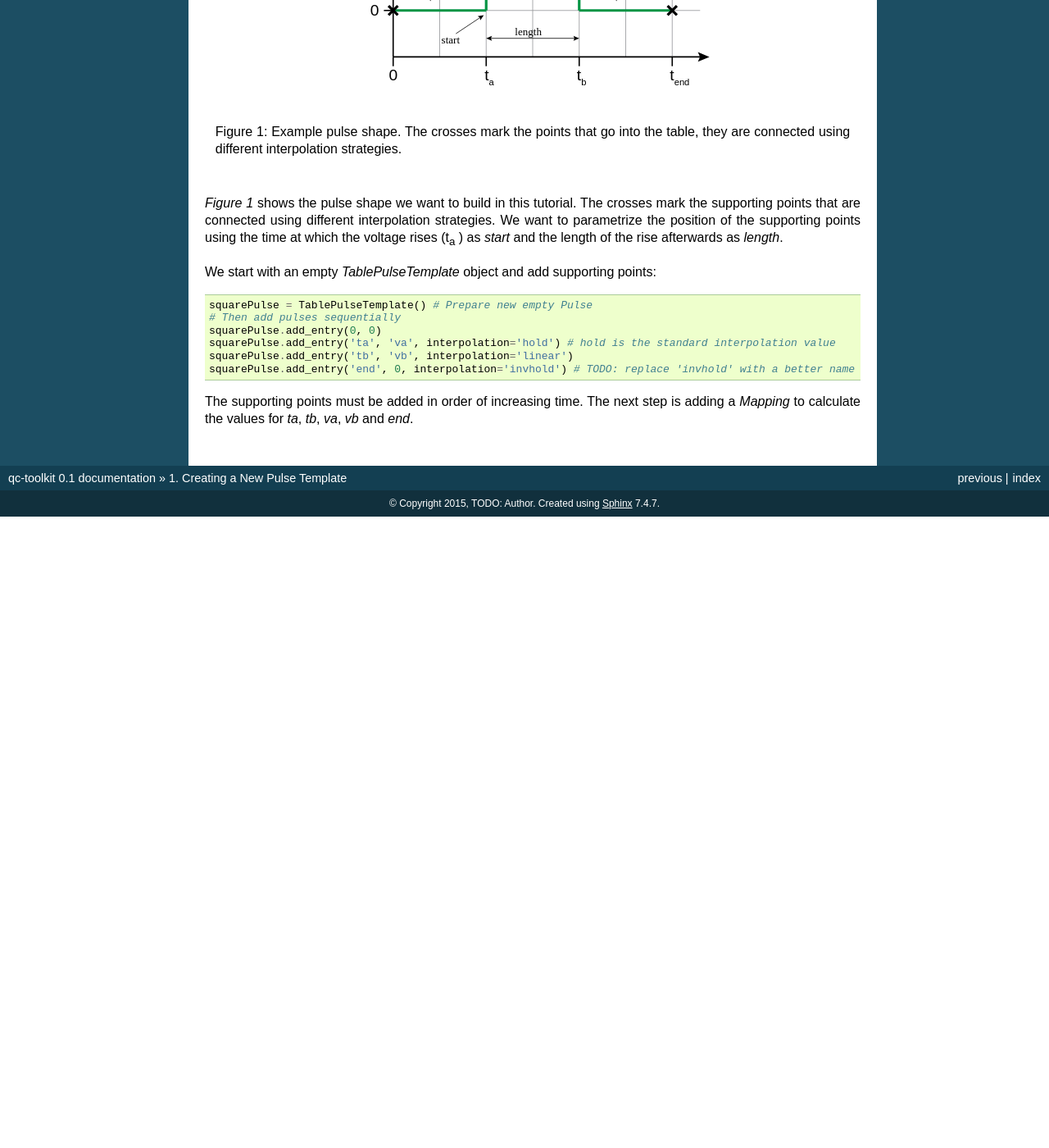
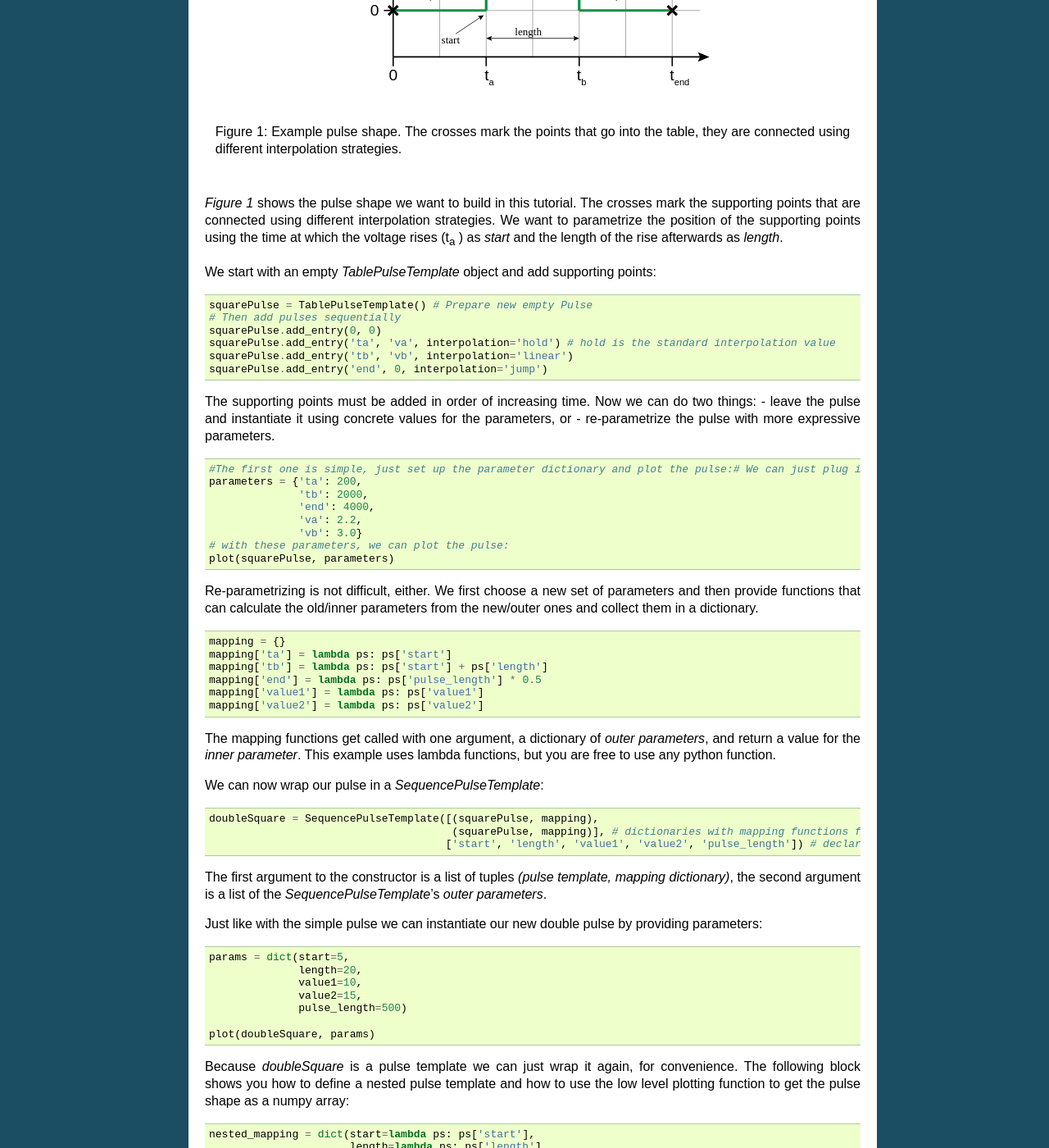
Before and after one commit to qutech/qupulse, a Sphinx documentation site: the page built from doc/source/TablePulseTemplate_example.rst, in a window 1280 px wide and 1400 px high, scrolled down 485 px. Shown: the whole window at 82% size. Built offline with Sphinx 7.4.7, drawn with Linux system fonts in a browser that asks for light colours; before the commit the page ends 1115 px from its top, so only the background shows below that; some of the changed text lies outside the part shown.

Commit message:
improve example and example documentation

```diff
--- a/doc/source/TablePulseTemplate_example.rst
+++ b/doc/source/TablePulseTemplate_example.rst
@@ -24,7 +24,78 @@ We start with an empty `TablePulseTemplate` object and add supporting points::
     squarePulse.add_entry(0, 0)
     squarePulse.add_entry('ta', 'va', interpolation='hold') # hold is the standard interpolation value
     squarePulse.add_entry('tb', 'vb', interpolation='linear')
-    squarePulse.add_entry('end', 0, interpolation='invhold') # TODO: replace 'invhold' with a better name
+    squarePulse.add_entry('end', 0, interpolation='jump')
 
-The supporting points must be added in order of increasing time. The next step is adding a `Mapping` to calculate the
-values for `ta`, `tb`, `va`, `vb` and `end`.
+The supporting points must be added in order of increasing time. Now we can do two things:
+- leave the pulse and instantiate it using concrete values for the parameters, or
+- re-parametrize the pulse with more expressive parameters.
+
+::
+
+    #The first one is simple, just set up the parameter dictionary and plot the pulse:# We can just plug in values for the parameters to get an actual pulse:
+    parameters = {'ta': 200,
+                  'tb': 2000,
+                  'end': 4000,
+                  'va': 2.2,
+                  'vb': 3.0}
+    # with these parameters, we can plot the pulse:
+    plot(squarePulse, parameters)
+
+Re-parametrizing is not difficult, either. We first choose a new set of parameters and then provide functions that can calculate the old/inner parameters from
+the new/outer ones and collect them in a dictionary.
+::
+
+    mapping = {}
+    mapping['ta'] = lambda ps: ps['start']
+    mapping['tb'] = lambda ps: ps['start'] + ps['length']
+    mapping['end'] = lambda ps: ps['pulse_length'] * 0.5
+    mapping['value1'] = lambda ps: ps['value1']
+    mapping['value2'] = lambda ps: ps['value2']
+
+The mapping functions get called with one argument, a dictionary of *outer parameters*, and return a value for the *inner parameter*.
+This example uses lambda functions, but you are free to use any python function.
+
+We can now wrap our pulse in a `SequencePulseTemplate`:
+
+::
+
+    doubleSquare = SequencePulseTemplate([(squarePulse, mapping),
+                                          (squarePulse, mapping)], # dictionaries with mapping functions from external parameters to subtemplate parameters
+                                         ['start', 'length', 'value1', 'value2', 'pulse_length']) # declare the new template's external parameters
+
+The first argument to the constructor is a list of tuples `(pulse template, mapping dictionary)`, the second argument is a list of the `SequencePulseTemplate`'s
+*outer parameters*.
+
+Just like with the simple pulse we can instantiate our new double pulse by providing parameters::
+
+    params = dict(start=5,
+                  length=20,
+                  value1=10,
+                  value2=15,
+                  pulse_length=500)
+
+    plot(doubleSquare, params)
+
+Because `doubleSquare` is a pulse template we can just wrap it again, for convenience. The following block shows you how to define a nested pulse template
+and how to use the low level plotting function to get the pulse shape as a numpy array::
+
+    nested_mapping = dict(start=lambda ps: ps['start'],
+                          length=lambda ps: ps['length'],
+                          value1=lambda ps: 10, # You can fix parameters by giving a function that always returns the same value
+                          value2=lambda ps: 20,
+                          pulse_length=lambda ps: ps['pulse_length'] * 0.5)
+
+    nested_pulse = SequencePulseTemplate([(doubleSquare, nested_mapping),
+                                          (doubleSquare, nested_mapping)],
+                                         ['start', 'length', 'pulse_length'])
+
+    params2 = dict(start=10, length=100, pulse_length=1000)
+    plot(nested_pulse, params2)
+
+..    # Instead of calling the convenience plot function, we can also use the PlottingSequencer directly
+    # This is also an instructive example on how to use sequencers.
+    plotter = PlottingSequencer()
+    plotter.push(nested_pulse, params2)
+    times, voltages = plotter.render()
+    plt.step(times, voltages)
+    plt.show() # eh voila, a sequence of four pulses
```
Also changed, not shown: 1 other file.
